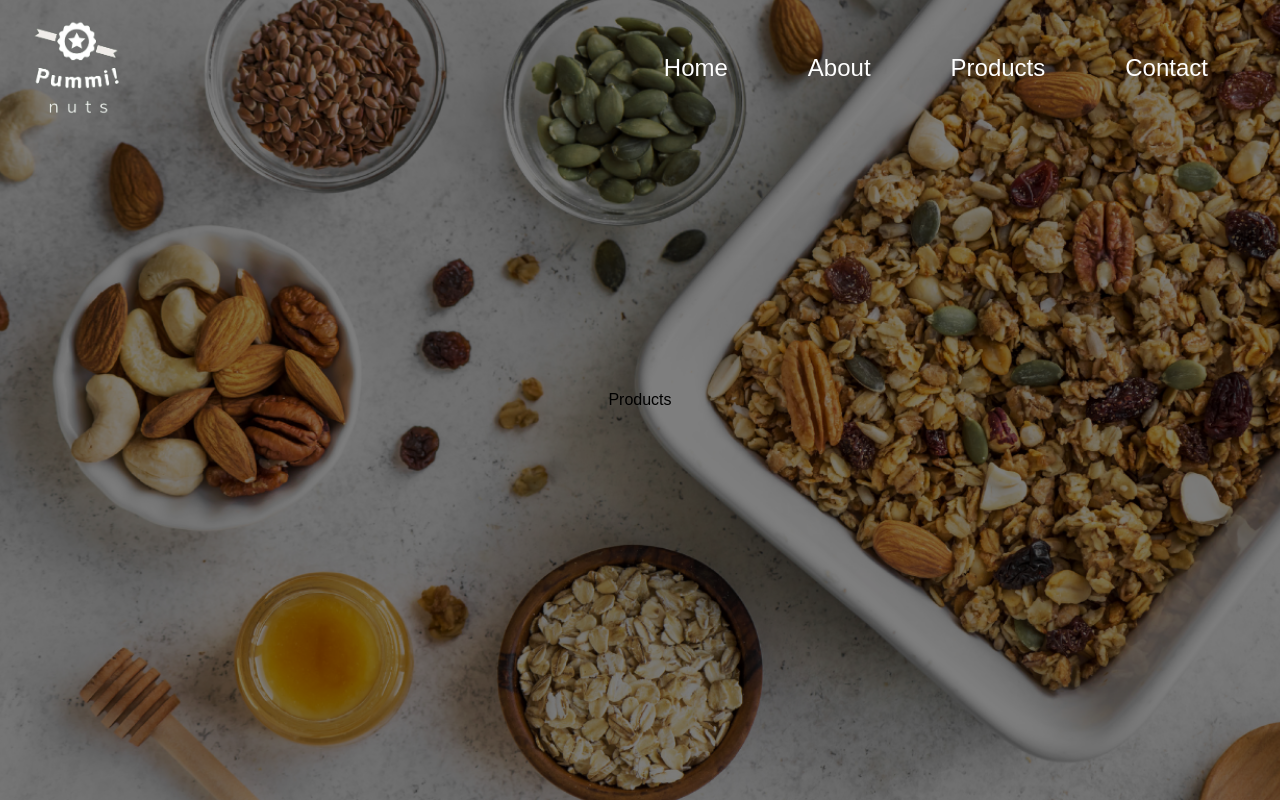
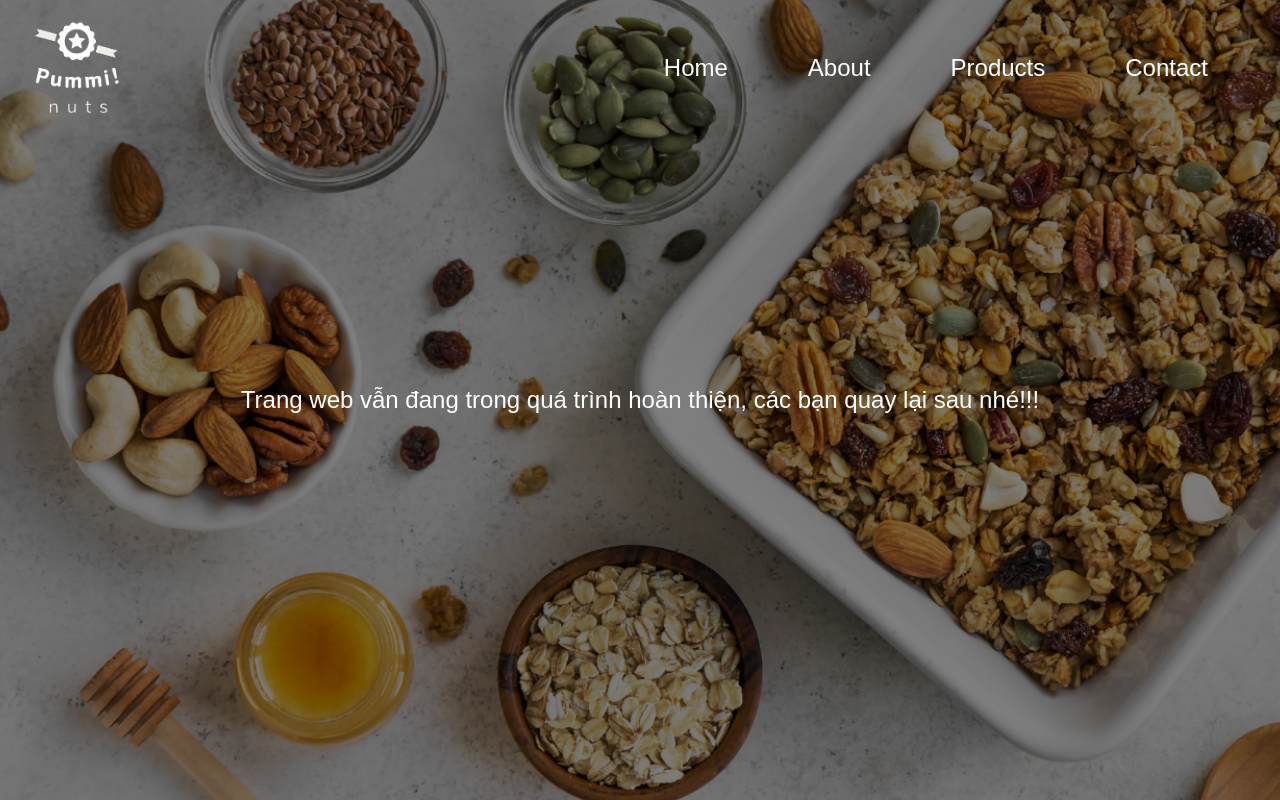
Before and after one commit to RaidEyes/pummi-nuts-shop, a React (Vite) app: page /products in a window 1280 px wide. Built offline with nearby package versions, Linux system fonts and the light colour scheme; a web font is replaced by a local one.

Commit message:
Add message

```diff
--- a/src/assets/components/Products/Products.tsx
+++ b/src/assets/components/Products/Products.tsx
@@ -1,5 +1,9 @@
 function Products() {
-  return <div>Products</div>;
+  return (
+    <div className="text-2xl text-white">
+      Trang web vẫn đang trong quá trình hoàn thiện, các bạn quay lại sau nhé!!!
+    </div>
+  );
 }
 
 export default Products;
```
